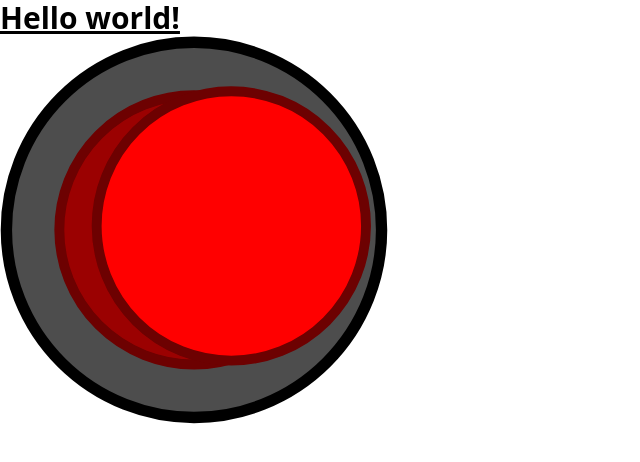
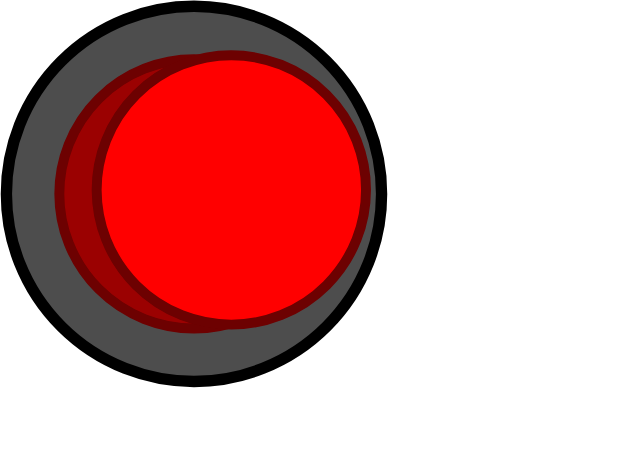
Before and after one commit to escapethisgamevue/escapethisgamevue.github.io, a Vue app: page / in a window 1280 px wide. Shown: the top 462 px of the page, without its empty margins (0-640 px from the left). Built offline with nearby package versions, Linux system fonts and the light colour scheme.

Commit message:
Remove hello world

```diff
--- a/src/App.vue
+++ b/src/App.vue
@@ -3,8 +3,5 @@ import ButtonCartonRight from './components/button/buttonCartonRight.vue';
 </script>
 
 <template>
-  <h1 class="text-3xl font-bold underline">
-    Hello world!
-  </h1>
   <ButtonCartonRight />
 </template>
```
